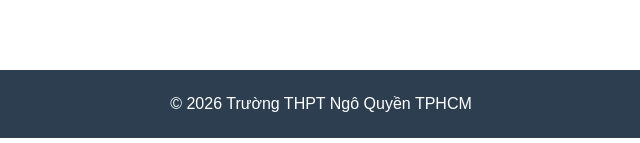
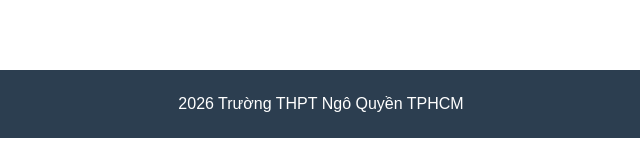
Before and after one commit to hongbichnq/tin12, a plain HTML site: page index.html in a window 1280 px wide. Shown: the part 670-813 px from the top of the page, 319-959 px from the left. Drawn offline with Linux system fonts and the light colour scheme.

Commit message:
Update index.html

```diff
--- a/index.html
+++ b/index.html
@@ -15,7 +15,7 @@
         <div class = "content">
           <iframe name="noidung" > </iframe>
         </div>
-      <div class="footer"> © 2026 Trường THPT Ngô Quyền TPHCM </div>
+      <div class="footer"> 2026 Trường THPT Ngô Quyền TPHCM </div>
     </div>
   </body>
 </html>
```
